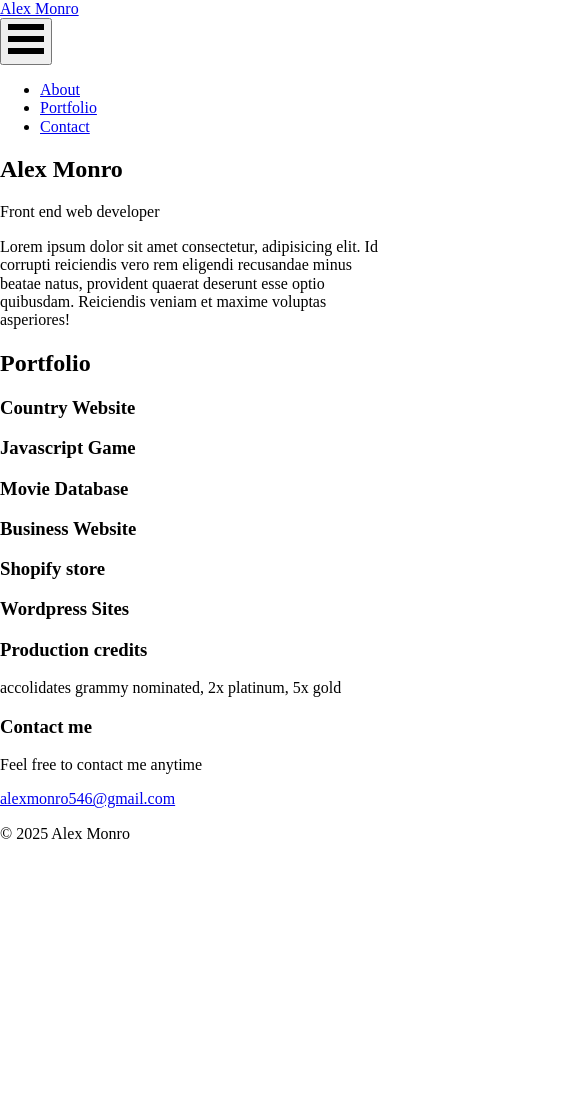
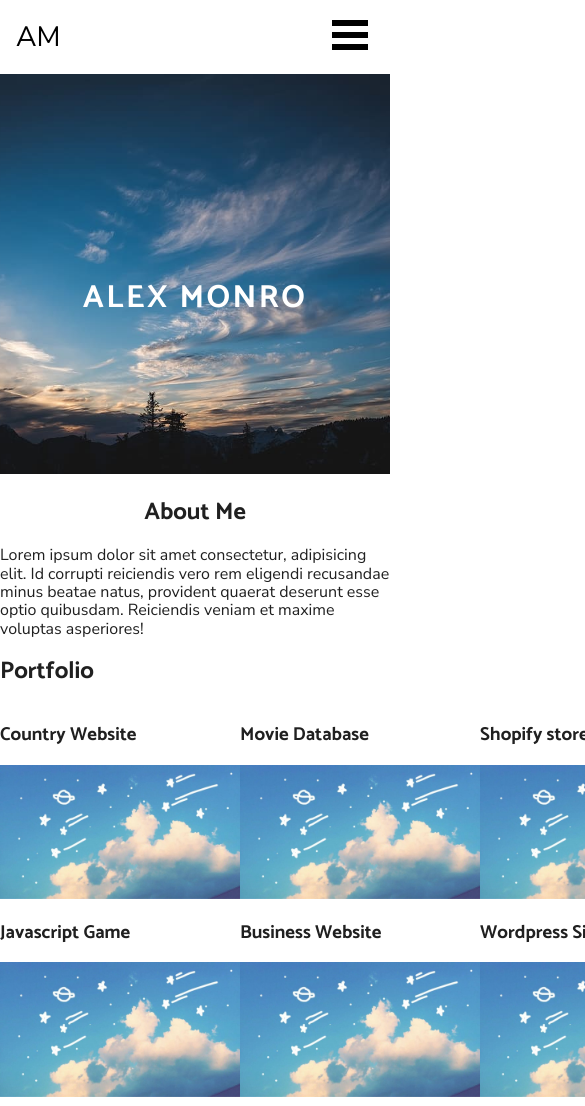
Before and after one commit to alex-monro/landing-page, a plain HTML site: page index.html in a window 390 px wide. Shown: the top 1106 px of the page, 585 px wide, since content can reach past the window. Before the commit the page ends 859 px from the top, so only its background shows below. Drawn offline with Linux system fonts and the light colour scheme; a web font is replaced by a local one.

Commit message:
basic structure for mobile almost complte. added some immages for header, porfolio, and footer. have started some basic styling

```diff
--- a/index.html
+++ b/index.html
@@ -6,7 +6,9 @@
     <title>Alex Monro</title> <!-- replace with logo after desining it -->
 
     <!-- Fonts -->
-
+    <link rel="preconnect" href="https://fonts.googleapis.com">
+    <link rel="preconnect" href="https://fonts.gstatic.com" crossorigin>
+    <link href="https://fonts.googleapis.com/css2?family=Asap:ital,wght@0,100..900;1,100..900&family=Catamaran:wght@100..900&family=Montserrat:ital,wght@0,100..900;1,100..900&family=Nunito+Sans:ital,opsz,wght@0,6..12,200..1000;1,6..12,200..1000&family=Spinnaker&display=swap" rel="stylesheet">
     <!-- Css -->
      <link rel="stylesheet" href="styles/normalize-fwd.css">
      <link rel="stylesheet" href="styles/styles.css">
@@ -22,9 +24,9 @@
 
     <div class="site-wrapper">
 
-        <header>
+        <header class="site-header">
 
-            <a href="index.html" class="site-name">Alex Monro</a>  <!-- will replace with my logo after I design it  -->
+            <a href="index.html" class="site-name">AM</a>  <!-- will replace with my logo after I design it  -->
 
 
 			<nav class="site-navigation" id="site-navigation">
@@ -50,47 +52,50 @@
         <main>
 
             <section class="site-heading">
-                <h2>Alex Monro</h2>
-                <p>Front end web developer</p>
+                <img src="images/background.jpg" alt="">
+                <h1>Alex Monro</h1>
+
+
             </section>
 
 
             <section class="about" id="about">
+                <h2>About Me</h2>
                 <p>Lorem ipsum dolor sit amet consectetur, adipisicing elit. Id corrupti reiciendis vero rem eligendi recusandae minus beatae natus, provident quaerat deserunt esse optio quibusdam. Reiciendis veniam et maxime voluptas asperiores!</p>
             </section>
 
-            <section class="Portfolio" id="portfolio">
+            <section class= "portfolio" id="portfolio">
                 <h2>Portfolio</h2>
 
                 <div class="Projects">
                     <article>
                         <h3>Country Website</h3>
-                        <a href="#"></a>
+                        <a href="#"><img src="images/projects.jpg" alt=""></a>
                     </article>
 
                     <article>
                         <h3>Javascript Game</h3>
-                        <a href="#"></a>
+                        <a href="#"><img src="images/projects.jpg" alt=""></a>
                     </article>
 
                     <article>
                         <h3>Movie Database</h3>
-                        <a href="#"></a>
+                        <a href="#"><img src="images/projects.jpg" alt=""></a>
                     </article>
 
                     <article>
                         <h3>Business Website</h3>
-                        <a href="#"></a>
+                        <a href="#"><img src="images/projects.jpg" alt=""></a>
                     </article>
 
                     <article>
                         <h3>Shopify store</h3>
-                        <a href="#"></a>
+                        <a href="#"><img src="images/projects.jpg" alt=""></a>
                     </article>
 
                     <article>
                         <h3>Wordpress Sites</h3>
-                        <a href="#"></a>
+                        <a href="#"><img src="images/projects.jpg" alt=""></a>
                     </article>
                 </div>
             </section>
@@ -113,11 +118,11 @@
         </main>
 
         <footer>
-            <div class="socials"></div>
-                <a href="#github"></a>
-                <a href="#linkedin"></a>
-                <a href="#instagram"></a>
-            <div class="socials"></div>
+            <span class="socials">
+                <a href="#github"><img src="images/socials/github.png" alt=""></a>
+                <a href="#linkedin"><img src="images/socials/linkedin.png" alt=""></a>
+                <a href="#instagram"><img src="images/socials/instagram.png" alt=""></a>
+            </span>
 
              <p>&copy 2025 Alex Monro</p>
 
--- a/styles/styles.css
+++ b/styles/styles.css
@@ -0,0 +1,169 @@
+/*--------------------------------------------------------------
+>>> TABLE OF CONTENTS:
+----------------------------------------------------------------
+# Generic (CALLED IN ANOTHER FILE)
+	- Normalize
+	- Box sizing
+	- Media width
+# Base
+	- Typography
+	- Elements
+	- Links
+# Layouts
+# Components
+	- Header
+	- Main
+	- Footer
+--------------------------------------------------------------*/
+
+/*--------------------------------------------------------------
+# Base
+--------------------------------------------------------------*/
+
+/* Typography
+--------------------------------------------- */
+body {
+    font-family: nunito sans;
+    font-size: 1rem;
+    color: rgb(32, 32, 32);
+    background-color: rgb(255, 255, 255);
+}
+
+h1,
+h2,
+h3,
+h4,
+h5,
+h6 {
+    font-family: catamaran;
+}
+
+
+
+
+
+/* Links
+--------------------------------------------- */
+a {
+    text-decoration: none;
+    color: rgb(0, 0, 0);
+
+}
+
+a:visited {
+
+}
+
+a:hover {
+
+}
+
+a:focus {
+
+}
+
+a:active {
+
+}
+
+
+/*--------------------------------------------------------------
+# Layout
+--------------------------------------------------------------*/
+
+.site-wrapper {
+	max-width: 120rem;
+	margin: 0 auto;
+}
+
+/* Header */
+.site-header {
+    display: flex;
+    justify-content: space-between;
+    align-items: center;
+    padding: 1rem;
+}
+.site-name{
+	font-size: 1.75rem;
+}
+
+.menu-toggle {
+    background: none;
+    border: none;
+}
+
+.nav-menu {
+    display: none;
+}
+/* Main
+--------------------------------------------- */
+/* Site Header  */
+.site-heading {
+    position: relative;
+
+}
+
+.site-heading h1 {
+    position: absolute;
+	 top: 50%;
+    left: 50%;
+    transform: translate(-50%, -50%);
+    color: #ffffff;
+	white-space: nowrap;
+ 	overflow: hidden;    font-weight: 700;
+    letter-spacing: 0.15rem;
+    text-transform: uppercase;
+
+
+}
+
+.site-heading img {
+
+    width: 100%;
+    min-height: 25rem;
+	object-fit: cover;
+	max-height: 40rem;
+}
+
+/* Aboout */
+
+.about{
+
+	text-align: center;
+	max-width: 35rem;
+	margin: 0 auto;
+}
+.about p{
+	text-align: left;
+}
+.Projects{
+	display: flex;
+	flex-wrap: wrap;
+	flex-direction: column;
+	max-width: 15rem;
+	max-height: 30rem;
+}
+
+
+
+
+
+/* Footer
+--------------------------------------------- */
+
+
+footer{
+	background-color: #DDDDDD;
+	display: flex;
+	flex-direction: column;
+	align-items: center;
+	padding: 2rem;
+	gap: 1rem;
+	margin-top: 2rem;
+}
+.socials img{
+
+    width: 1.3rem;
+    height: 1.3rem;
+    margin: 0 0.5rem;
+}
```
Also changed, not shown: images/background.jpg (added), images/background1.jpg (added), images/projects.jpg (added), images/socials/github.png (added), images/socials/instagram.png (added), images/socials/linkedin.png (added).
